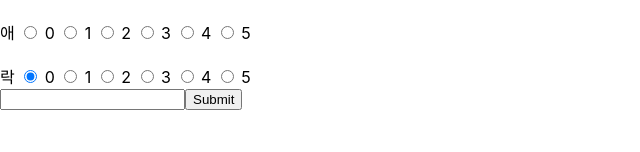
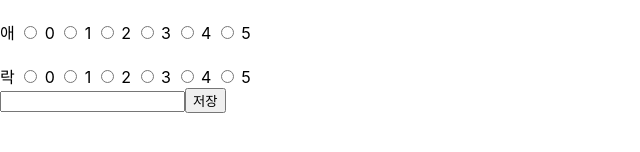
Before and after one commit to sum37/newbieprojectreal, a React (Create React App) app: page /write in a window 1280 px wide. Shown: the part 212-364 px from the top of the page, without its empty margins (0-640 px from the left). Built offline with nearby package versions, Linux system fonts and the light colour scheme.

Commit message:
Solve check problem

```diff
--- a/src/pages/Sign.js
+++ b/src/pages/Sign.js
@@ -16,9 +16,9 @@ function SignPage(){
             <label>PW: </label>
             <input type='text' name='pw'/>
         </div>
-        <div>
-            <input type="submit"/>
-        </div>
+        <form>
+            <input type="submit" value="로그인"/>
+        </form>
         <JoinButton />
         </>
     );
--- a/src/pages/write.js
+++ b/src/pages/write.js
@@ -10,71 +10,71 @@ export default function WritePage(){
             <body className="choose emotion">
                 <div className="happy">
                     <label> 희 </label>
-                    <input type="radio" id="happy" name="emotion" value="0" checked="checked" />
+                    <input type="radio" name="happy" value="0" />
                     <label> 0 </label>
-                    <input type="radio" id="happy" name="emotion" value="1" />
+                    <input type="radio" name="happy" value="1" />
                     <label> 1 </label>
-                    <input type="radio" id="happy" name="emotion" value="2" />
+                    <input type="radio" name="happy" value="2" />
                     <label> 2 </label>
-                    <input type="radio" id="happy" name="emotion" value="3" />
+                    <input type="radio" name="happy" value="3" />
                     <label> 3 </label>
-                    <input type="radio" id="happy" name="emotion" value="4" />
+                    <input type="radio" name="happy" value="4" />
                     <label> 4 </label>
-                    <input type="radio" id="happy" name="emotion" value="5" />
+                    <input type="radio" name="happy" value="5" />
                     <label> 5 </label>
                 </div>
                 <br />
                 <div className="angry">
                     <label> 노 </label>
-                    <input type="radio" id="angry" name="emotion" value="0" checked="checked" />
+                    <input type="radio" name="angry" value="0" />
                     <label> 0 </label>
-                    <input type="radio" id="angry" name="emotion" value="1" />
+                    <input type="radio" name="angry" value="1" />
                     <label> 1 </label>
-                    <input type="radio" id="angry" name="emotion" value="2" />
+                    <input type="radio" name="angry" value="2" />
                     <label> 2 </label>
-                    <input type="radio" id="angry" name="emotion" value="3" />
+                    <input type="radio" name="angry" value="3" />
                     <label> 3 </label>
-                    <input type="radio" id="angry" name="emotion" value="4" />
+                    <input type="radio" name="angry" value="4" />
                     <label> 4 </label>
-                    <input type="radio" id="angry" name="emotion" value="5" />
+                    <input type="radio" name="angry" value="5" />
                     <label> 5 </label>
                 </div>
                 <br />
                 <div className="sad">
                     <label> 애 </label>
-                    <input type="radio" id="sad" name="emotion" value="0" checked="checked" />
+                    <input type="radio" name="sad" value="0" />
                     <label> 0 </label>
-                    <input type="radio" id="sad" name="emotion" value="1" />
+                    <input type="radio" name="sad" value="1" />
                     <label> 1 </label>
-                    <input type="radio" id="sad" name="emotion" value="2" />
+                    <input type="radio" name="sad" value="2" />
                     <label> 2 </label>
-                    <input type="radio" id="sad" name="emotion" value="3" />
+                    <input type="radio" name="sad" value="3" />
                     <label> 3 </label>
-                    <input type="radio" id="sad" name="emotion" value="4" />
+                    <input type="radio" name="sad" value="4" />
                     <label> 4 </label>
-                    <input type="radio" id="sad" name="emotion" value="5" />
+                    <input type="radio" name="sad" value="5" />
                     <label> 5 </label>
                 </div>
                 <br />
                 <div className="joy">
                     <label> 락 </label>
-                    <input type="radio" id="joy" name="emotion" value="0" checked="checked" />
+                    <input type="radio" name="joy" value="0" />
                     <label> 0 </label>
-                    <input type="radio" id="joy" name="emotion" value="1" />
+                    <input type="radio" name="joy" value="1" />
                     <label> 1 </label>
-                    <input type="radio" id="joy" name="emotion" value="2" />
+                    <input type="radio" name="joy" value="2" />
                     <label> 2 </label>
-                    <input type="radio" id="joy" name="emotion" value="3" />
+                    <input type="radio" name="joy" value="3" />
                     <label> 3 </label>
-                    <input type="radio" id="joy" name="emotion" value="4" />
+                    <input type="radio" name="joy" value="4" />
                     <label> 4 </label>
-                    <input type="radio" id="joy" name="emotion" value="5" />
+                    <input type="radio" name="joy" value="5" />
                     <label> 5 </label>
                 </div>
             </body>
             <body className="diary section">
                 <input type='text' name='diary section'/>
-                <input type="submit"/>
+                <input type="submit" value="저장"/>
             </body>
             <body className="list of diarys">
             </body>
```
